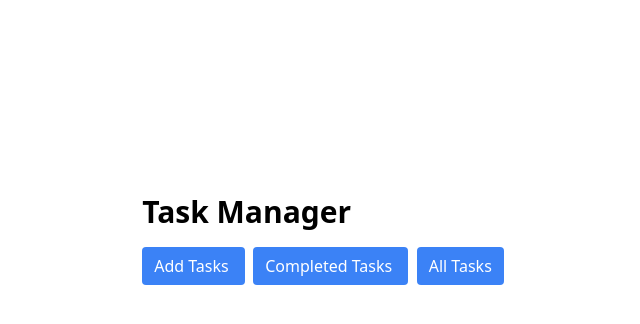
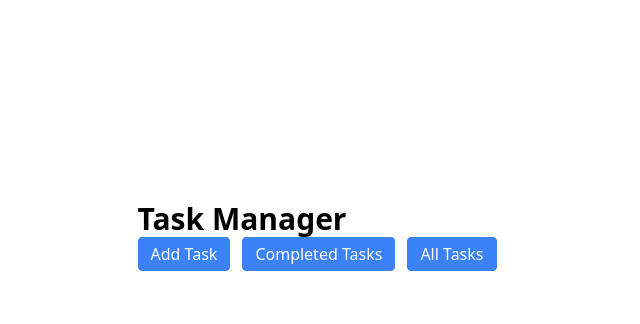
Before and after one commit to eppisai/GDC-Level-4-Milestone, a Django app: page /all_tasks/ in a window 1280 px wide. Shown: the part 164-488 px from the top of the page, without its empty margins (317-957 px from the left). Run offline with Django 3.2, Linux system fonts and the light colour scheme; some libraries are stand-ins or nearby versions.

Commit message:
markup indentation

```diff
--- a/templates/display.html
+++ b/templates/display.html
@@ -45,18 +45,17 @@
                     <br>
                 {% endfor %}
                 {% endif %}
-                <br>
-                <a href="../tasks" class="bg-blue-500 hover:bg-blue-600 text-white rounded px-3 py-2 cursor-pointer transition">
-                    Add Tasks
-                </a>
-                &nbsp;
-                <a href="../completed_tasks" class="bg-blue-500 hover:bg-blue-600 text-white rounded px-3 py-2 cursor-pointer transition">
-                    Completed Tasks
-                </a>
-                &nbsp;
-                <a href="../all_tasks" class="bg-blue-500 hover:bg-blue-600 text-white rounded px-3 py-2 cursor-pointer transition">
-                    All Tasks
-                </a>
+                <ul class="flex">
+                    <li class="mr-3">
+                        <a class="inline-block border border-blue-500 rounded py-1 px-3 bg-blue-500 text-white" href="../tasks">Add Task</a>
+                    </li>
+                    <li class="mr-3">
+                        <a class="inline-block border border-blue-500 rounded py-1 px-3 bg-blue-500 text-white" href="../completed_tasks">Completed Tasks</a>
+                    </li>
+                    <li class="mr-3">
+                        <a class="inline-block border border-blue-500 rounded py-1 px-3 bg-blue-500 text-white" href="../all_tasks">All Tasks</a>
+                    </li>
+                </ul>
             </div>
         </div>
 
```
Also changed, not shown: templates/tasks.html (indentation only).
